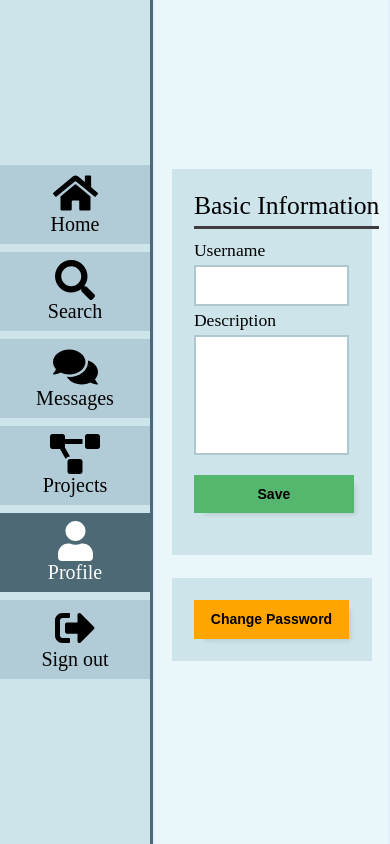
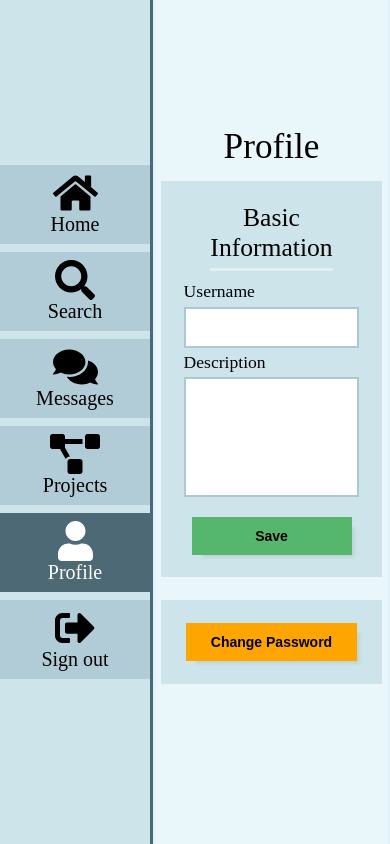
Before and after one commit to x-wyz/os-directory, a React (Create React App) app: page /profile in a window 390 px wide. Built offline with nearby package versions, Linux system fonts and the light colour scheme.

Commit message:
media queries for small screen: profile page, projects page

```diff
--- a/src/pages/profile/profile.css
+++ b/src/pages/profile/profile.css
@@ -1,9 +1,21 @@
+.profilepage {
+	display: flex;
+	flex-direction: column;
+	margin-top: 15vh;
+}
+
+.profile-title {
+	text-align: center;
+	font-size: 2.2em;
+	margin-bottom: var(--small-increment);
+}
+
 .profilepage-basic-information {
 	width: 55%;
 	min-width: 200px;
 	background: var(--color-mist-secondary);
 	padding: var(--standard-increment);
-	margin: 20vh auto 0;
+	margin: 0 auto;
 }
 
 .profilepage-basic-header {
@@ -39,8 +51,28 @@
 	/* Ensures the smallest the button can be will be equal to the change pw btn */
 	min-width: calc(200px * .8);
 	background: var(--color-green);
+	margin-bottom: var(--medium-increment);
 }
 
 .profile-update-button:hover {
 	background: var(--color-green-secondary);
 }
+
+@media only screen and (max-width: 820px) {
+	.profilepage-basic-information, .profilepage-change-passsword {
+		width: 95%;
+	}
+
+	.profile-update-button {
+		width: 60%;
+		margin-bottom: 0;
+	}
+
+	.profilepage-basic-header {
+		width: 70%;
+		margin: 0 auto var(--small-increment) auto;
+		text-align: center;
+		border-color: rgba(255,255,255, 0.4);
+	}
+
+}
--- a/src/pages/profile/profile.js
+++ b/src/pages/profile/profile.js
@@ -50,6 +50,7 @@ class Profile extends Component {
 					null
 				}
 				<div className="profilepage">
+					<h3 className="profile-title">Profile</h3>
 					<div className="profilepage-basic-information">
 						<h3 className="profilepage-basic-header">Basic Information</h3>
 						<ProfileUpdater label="Username" type="text" handler={this.update} name="username" value={username} />
--- a/src/pages/projects/projects.css
+++ b/src/pages/projects/projects.css
@@ -44,3 +44,22 @@
 .projects-create-btn:hover {
 	background: var(--light-gray);
 }
+
+@media only screen and (max-width: 820px) {
+	.projects-container {
+		flex-direction: column;
+	}
+
+	.projects-groups, .projects-other, .projects-data {
+		width: 100%;
+		padding-bottom: var(--medium-increment);
+	}
+
+	.projects-page-title {
+		border-color: rgba(255,255,255, 0.4);
+		min-width: max-content;
+		width: 40%;
+		margin: var(--medium-increment) auto;
+	}
+
+}
```
Also changed, not shown: 1 other file (tests, documents, lock files or other folders).
